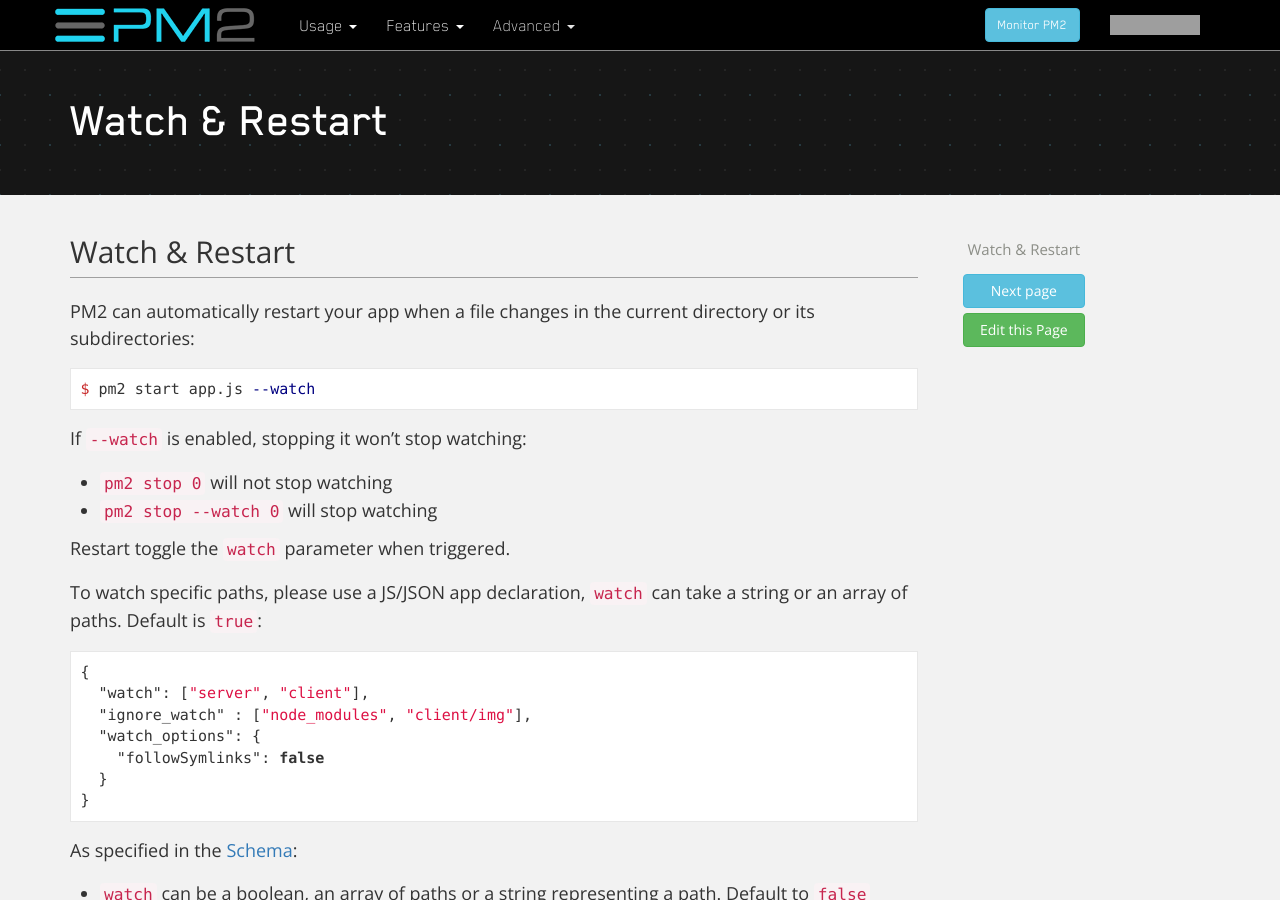
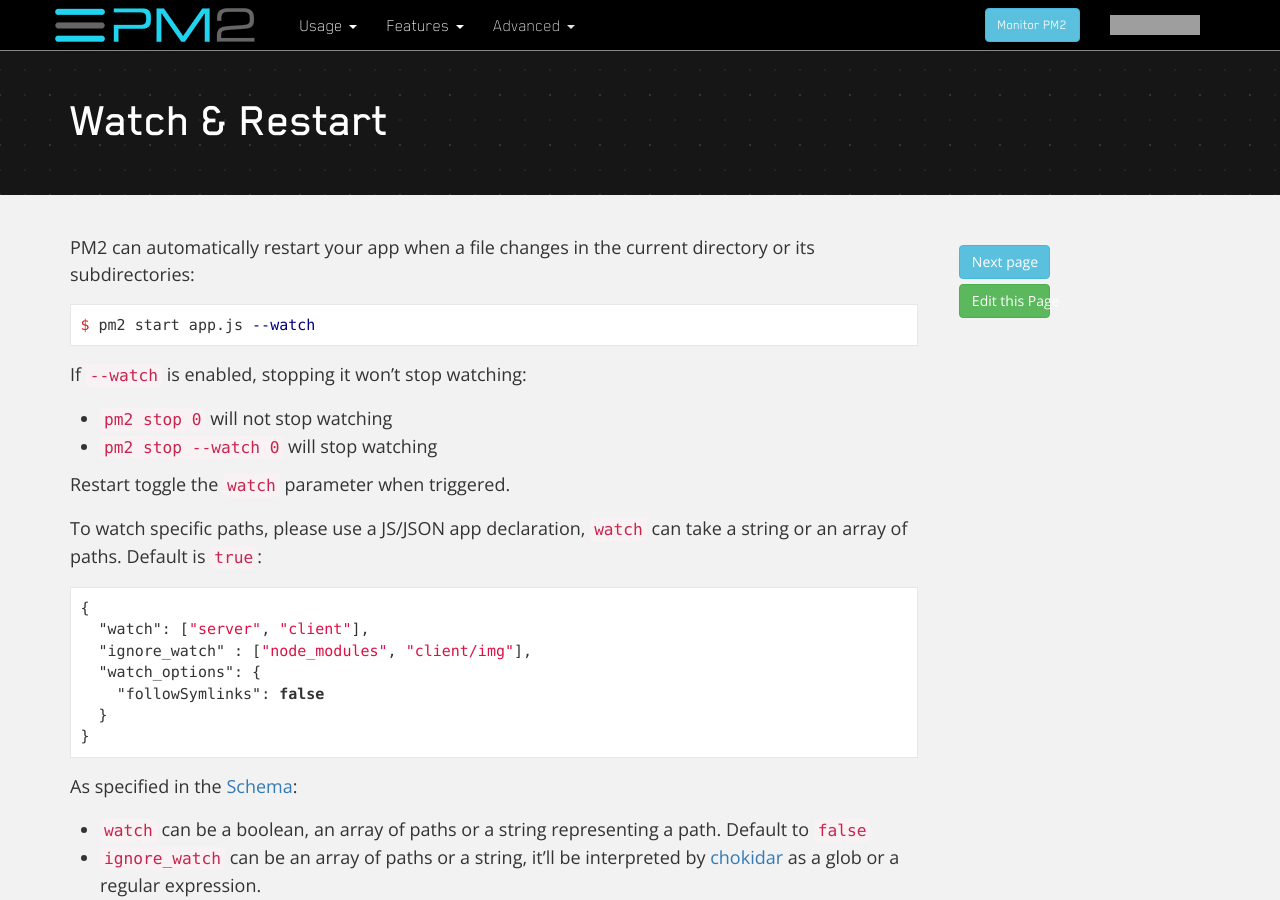
Before and after one commit to keymetrics/keymetrics.github.io, a Jekyll site: the page built from docs/features/watch-restart.md, in a window 1280 px wide and 900 px high. Built offline with Jekyll 4.4.1, drawn with Linux system fonts in a browser that asks for light colours; nearby versions of some CDN libraries; Markdown is read by kramdown in place of the engine named in the settings; grey boxes are pictures that could not be loaded.

Commit message:
Update watch-restart.md

```diff
--- a/docs/features/watch-restart.md
+++ b/docs/features/watch-restart.md
@@ -4,8 +4,6 @@ title: Watch & Restart
 description: Restart process on file change
 permalink: /docs/usage/watch-and-restart/
 ---
-
-## Watch & Restart
 
 PM2 can automatically restart your app when a file changes in the current directory or its subdirectories:
 
```
